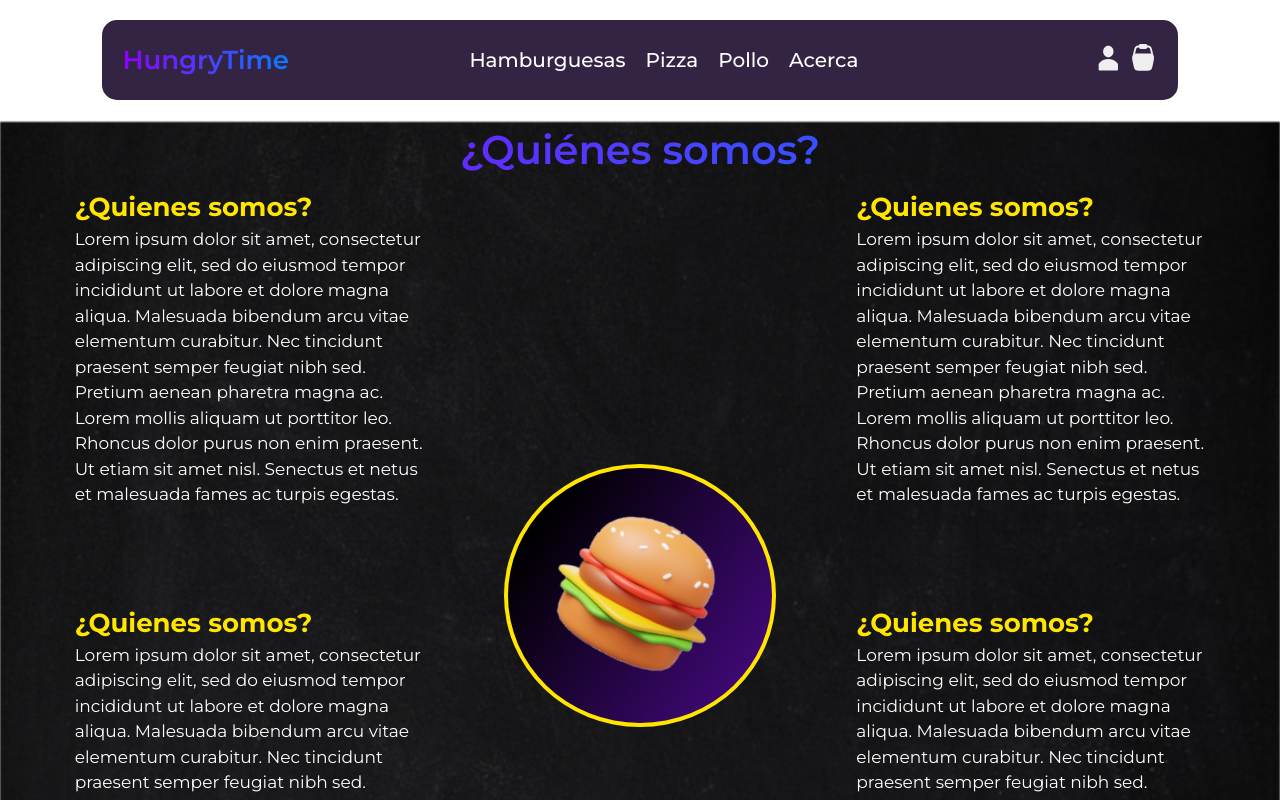
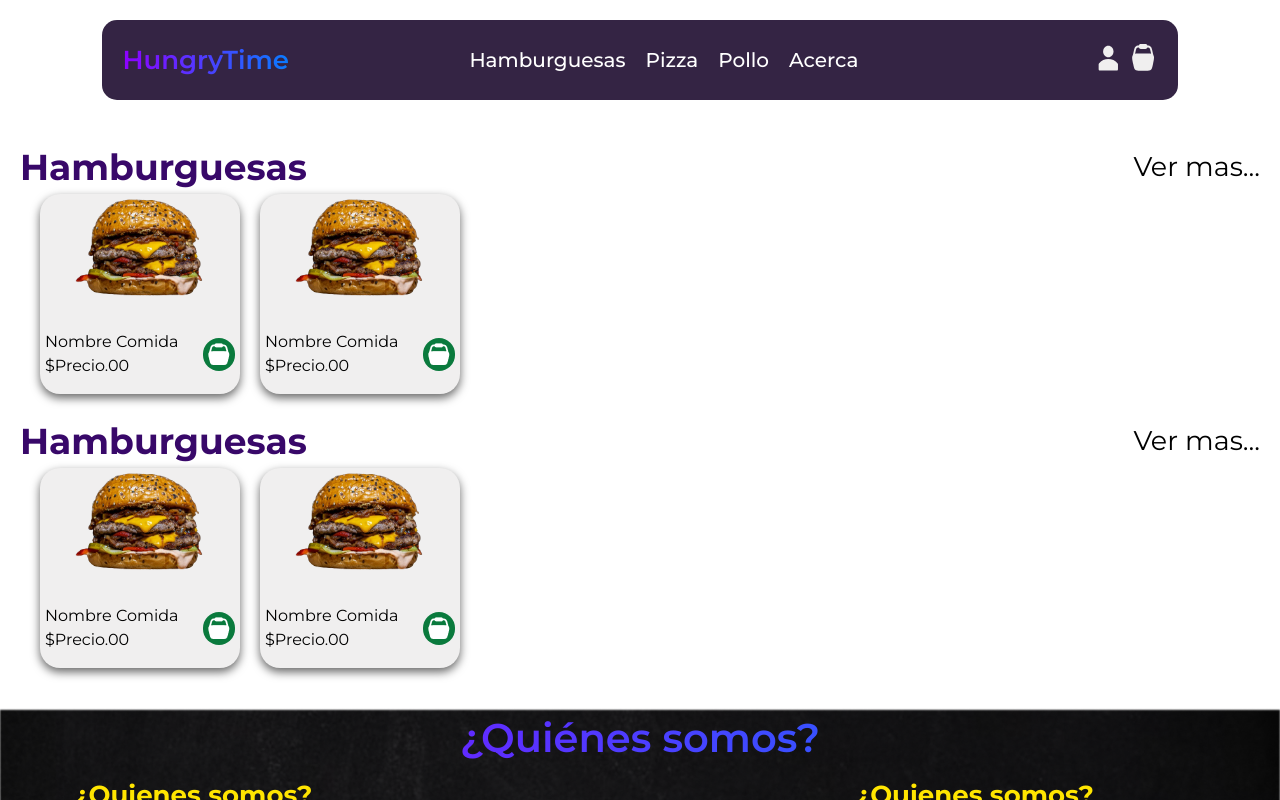
Before and after one commit to No-Country/s13-22-n-node-react, a React (Vite) app in the folder Frontend/s13-22-client-side/: page / in a window 1280 px wide. Shown: the top 800 px of the page. Built offline with nearby package versions, Linux system fonts and the light colour scheme.

Commit message:
[menu]: Componente creado, trabajo en progreso

```diff
--- a/Frontend/s13-22-client-side/src/app.jsx
+++ b/Frontend/s13-22-client-side/src/app.jsx
@@ -1,4 +1,5 @@
 import AboutUs from "./components/AboutUs/AboutUs";
+import Menu from "./components/MenuMain/Menu";
 import { Header } from "./components/Header/Header";
 
 export default function Root() {
@@ -10,7 +11,7 @@ export default function Root() {
       <section className="Hero">
 
       </section>
-
+      <Menu />
       <AboutUs />
 
 
--- /dev/null
+++ b/Frontend/s13-22-client-side/src/components/MenuMain/Menu.css
@@ -0,0 +1,78 @@
+.menu-section {
+    /* border: 1px solid black; */
+    padding: 2em;
+}
+
+.food-type-container {
+    /* border: 3px solid red; */
+    margin-bottom: 2em;
+}
+
+.type-name-container {
+    display: flex;
+    justify-content: space-between;
+    align-items: center;
+}
+
+.food-name {
+    color: #380869;
+    font-size: 36px;
+    font-weight: bold;
+}
+
+.seeMore {
+    color: #000000;
+    font-size: 27px;
+    font-weight: 400;
+}
+    /* food card */
+.cards-container {
+    display: flex;
+    flex-direction: row;
+    padding: 0 2em;
+}
+
+.food-card {
+    border-radius: 20px;
+    background-color: #F0EFEF;
+    box-shadow: 0px 4px 10px rgba(0, 0, 0, 0.6);
+    height: 200px;
+    width: 200px;
+    margin-right: 2em;
+}
+
+.food-img-container {
+    /* border: 1px solid red; */
+    text-align: center;
+    height: 60%;
+}
+
+.food-info-container {
+    display: flex;
+    justify-content: space-between;
+    /* border: 1px solid yellow; */
+    height: 40%;
+    margin: 0 .5em;
+}
+
+.food-about {
+    display: flex;
+    flex-direction: column;
+    justify-content: center;
+}
+
+.food-about p {
+    font-size: 16px;
+}
+
+.bag-icoon-container {
+    display: flex;
+    align-items: center;
+}
+
+.icon-bgd {
+    background-color: #0A7A3D;
+    border-radius: 50px;
+    padding: .5rem;
+    display: flex;
+}
--- /dev/null
+++ b/Frontend/s13-22-client-side/src/components/MenuMain/Menu.jsx
@@ -0,0 +1,92 @@
+import React from 'react'
+import '../MenuMain/Menu.css'
+
+function Menu() {
+  return (
+    <section className='menu-section'>
+        <section className='food-type-container'>
+            <div className='type-name-container'>
+                <p className='food-name'>Hamburguesas</p>
+                <p className='seeMore'>Ver mas...</p>
+            </div>
+            <div className='cards-container'>
+                <div className='food-card'>
+                    <div className='food-img-container'>
+                        <img src="../../../public/img/hamburguerPic.png" height="90%" width="70%"></img>
+                    </div>
+                    <div className='food-info-container'>
+                        <div className='food-about'>
+                            <p>Nombre Comida</p>
+                            <p>$Precio.00</p>
+                        </div>
+                        <div className='bag-icoon-container'>
+                            <div className='icon-bgd'>
+                                <img src="../../../public/img/shoppingBag.png" />
+                            </div>
+                        </div>
+                    </div>
+                </div>
+                <div className='food-card'>
+                    <div className='food-img-container'>
+                        <img src="../../../public/img/hamburguerPic.png" height="90%" width="70%"></img>
+                    </div>
+                    <div className='food-info-container'>
+                        <div className='food-about'>
+                            <p>Nombre Comida</p>
+                            <p>$Precio.00</p>
+                        </div>
+                        <div className='bag-icoon-container'>
+                            <div className='icon-bgd'>
+                                <img src="../../../public/img/shoppingBag.png" />
+                            </div>
+                        </div>
+                    </div>
+                </div>
+            </div>
+        </section>
+        {/* hi */}
+          <section className='food-type-container'>
+              <div className='type-name-container'>
+                  <p className='food-name'>Hamburguesas</p>
+                  <p className='seeMore'>Ver mas...</p>
+              </div>
+              <div className='cards-container'>
+                  <div className='food-card'>
+                      <div className='food-img-container'>
+                          <img src="../../../public/img/hamburguerPic.png" height="90%" width="70%"></img>
+                      </div>
+                      <div className='food-info-container'>
+                          <div className='food-about'>
+                              <p>Nombre Comida</p>
+                              <p>$Precio.00</p>
+                          </div>
+                          <div className='bag-icoon-container'>
+                              <div className='icon-bgd'>
+                                  <img src="../../../public/img/shoppingBag.png" />
+                              </div>
+                          </div>
+                      </div>
+                  </div>
+                  <div className='food-card'>
+                      <div className='food-img-container'>
+                          <img src="../../../public/img/hamburguerPic.png" height="90%" width="70%"></img>
+                      </div>
+                      <div className='food-info-container'>
+                          <div className='food-about'>
+                              <p>Nombre Comida</p>
+                              <p>$Precio.00</p>
+                          </div>
+                          <div className='bag-icoon-container'>
+                              <div className='icon-bgd'>
+                                  <img src="../../../public/img/shoppingBag.png" />
+                              </div>
+                          </div>
+                      </div>
+                  </div>
+              </div>
+          </section>
+    </section>
+  )
+}
+
+export default Menu
```
Also changed, not shown: Frontend/s13-22-client-side/public/img/hamburguerPic.png (added), Frontend/s13-22-client-side/public/img/shoppingBag.png (added).
